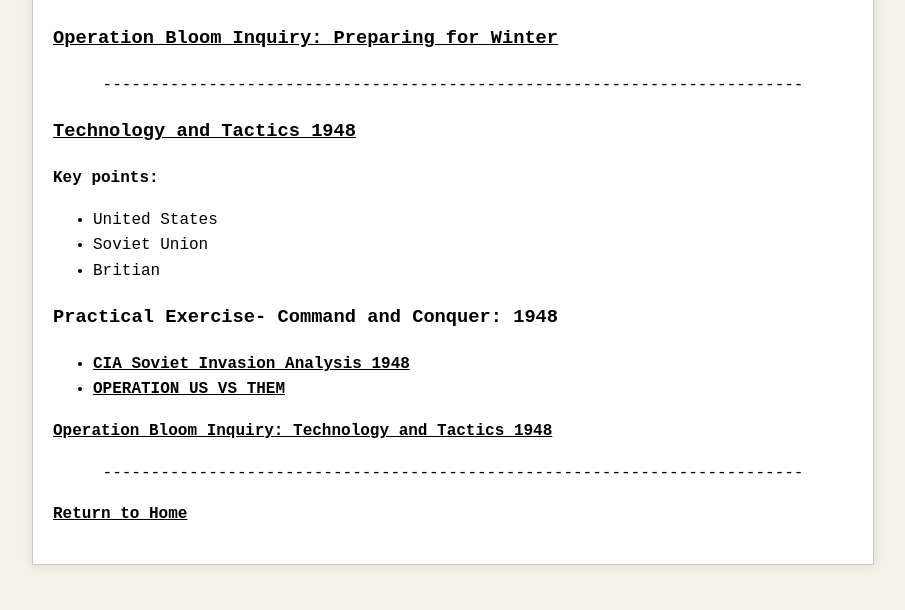
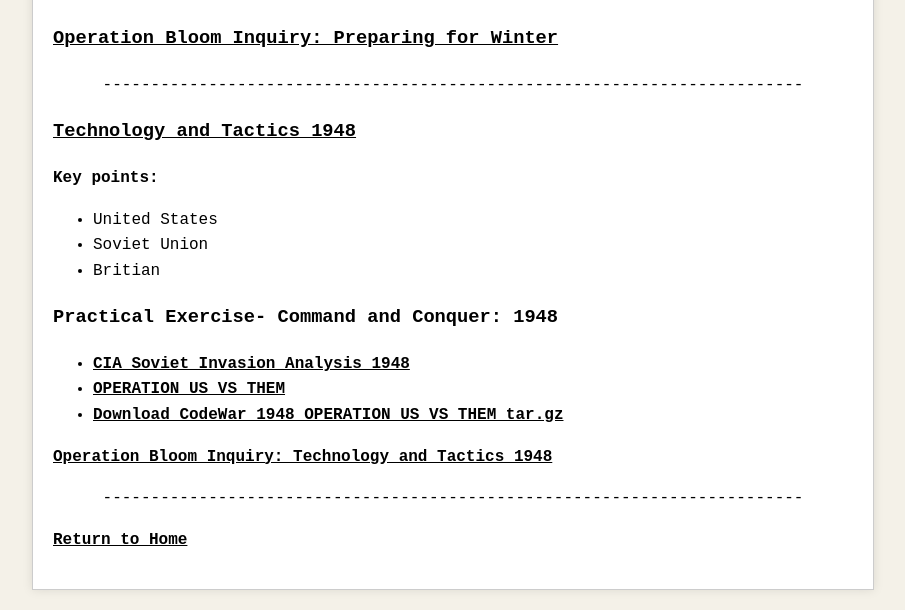
Before and after one commit to jboyce1/CodeWar, a Jekyll site: the page built from classes/PreparingForWinter.md, in a window 1280 px wide and 900 px high, scrolled down 1517 px, cut to the strip 290-900 px from the top of the window. Shown: the whole strip, without its empty margins (187-1092 px from the left). Built offline with Jekyll 4.4.1, drawn with Linux system fonts in a browser that asks for light colours; before the commit the page ends 2392 px from its top, so only the background shows below that.

Commit message:
Update PreparingForWinter.md

```diff
--- a/classes/PreparingForWinter.md
+++ b/classes/PreparingForWinter.md
@@ -64,6 +64,8 @@
 ### Practical Exercise- Command and Conquer: 1948
 - [CIA Soviet Invasion Analysis 1948]({{ 'classes/PreparingForWinter/CIA Russian Invasion Analysis 1948.pdf' | relative_url }})
 - [OPERATION US VS THEM]({{ 'classes/PreparingForWinter/OPERATION US VS THEM.pdf' | relative_url }})
+- <a href="https://raw.githubusercontent.com/jboyce1/CodeWar/main/classes/PreparingForWinter/CodeWar1948%20OPERATION%20US%20VS%20THEM.tar.gz" download>Download CodeWar 1948 OPERATION US VS THEM tar.gz</a>
+
 
 [Operation Bloom Inquiry: Technology and Tactics 1948]({{ 'classes/PreparingForWinter/Military Forces and Technologies in 1948- questions.pdf' | relative_url }})
 
```
